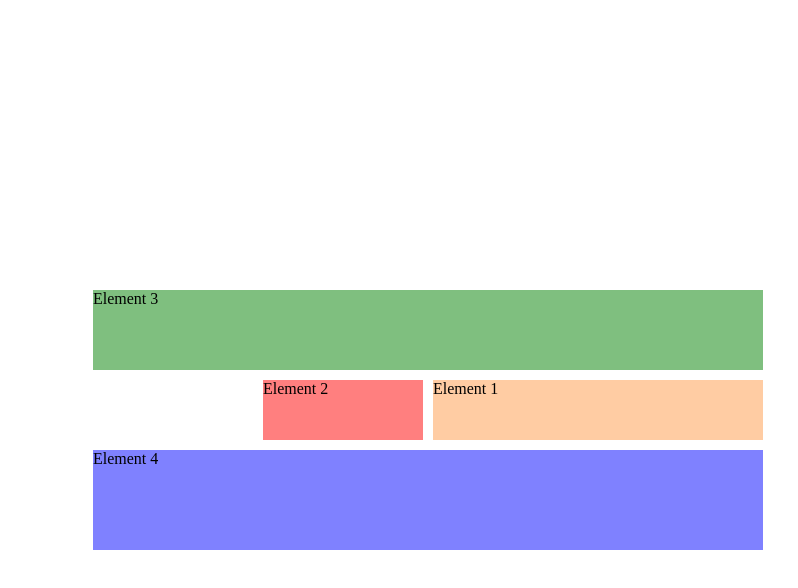
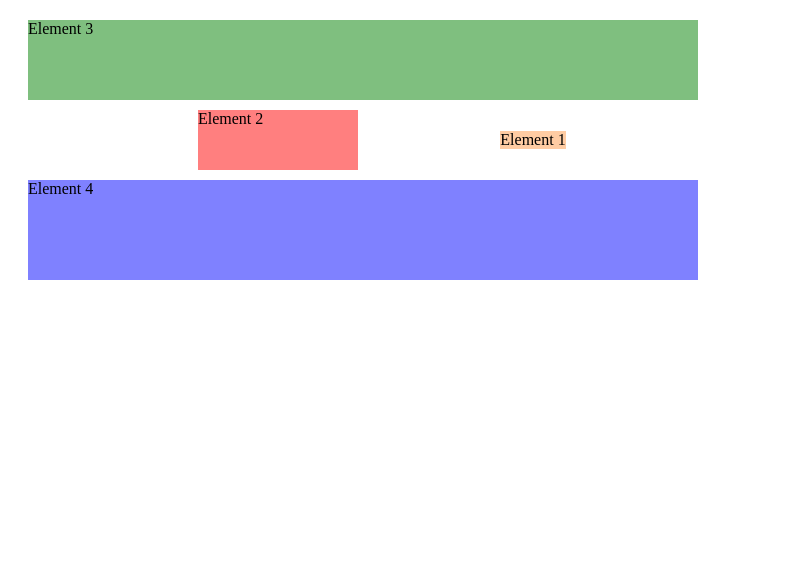
Before and after one commit to rattumourya/css-learning, an Angular app in the folder Angular/css-learning/: page / in a window 1280 px wide. Shown: the top 588 px of the page, without its empty margins (0-798 px from the left). Built offline with nearby package versions, Linux system fonts and the light colour scheme.

Commit message:
Position elemen vertically and horizontally using j justify-self - in the horizontal , align-self - in the vertically

```diff
--- a/Angular/css-learning/src/app/app.component.css
+++ b/Angular/css-learning/src/app/app.component.css
@@ -24,8 +24,8 @@
     /* align-items: center; */
     /* align-items: start; */
     align-items: stretch;
-    justify-content: center;  /* align along with horizontal */
-    align-content: center; /* align along with vertical */
+    justify-content: stretch;  /* align along with horizontal */
+    align-content: stretch; /* align along with vertical */
 
 
 }
@@ -33,6 +33,8 @@
 .el1 {
     background: rgba(255, 154, 72, 0.5);
     grid-area: main;
+    justify-self: center;
+    align-self: center;
 }
 
 .el2 {
```
